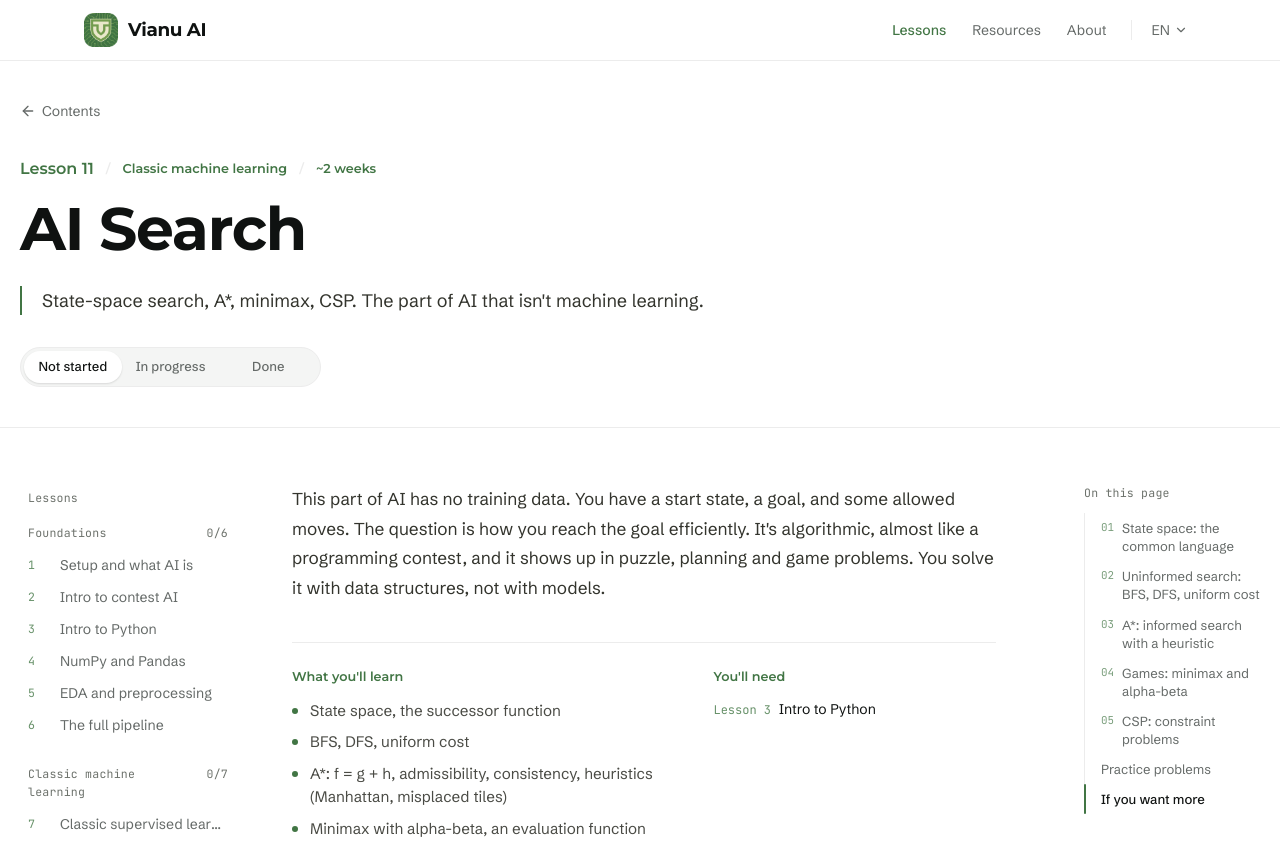
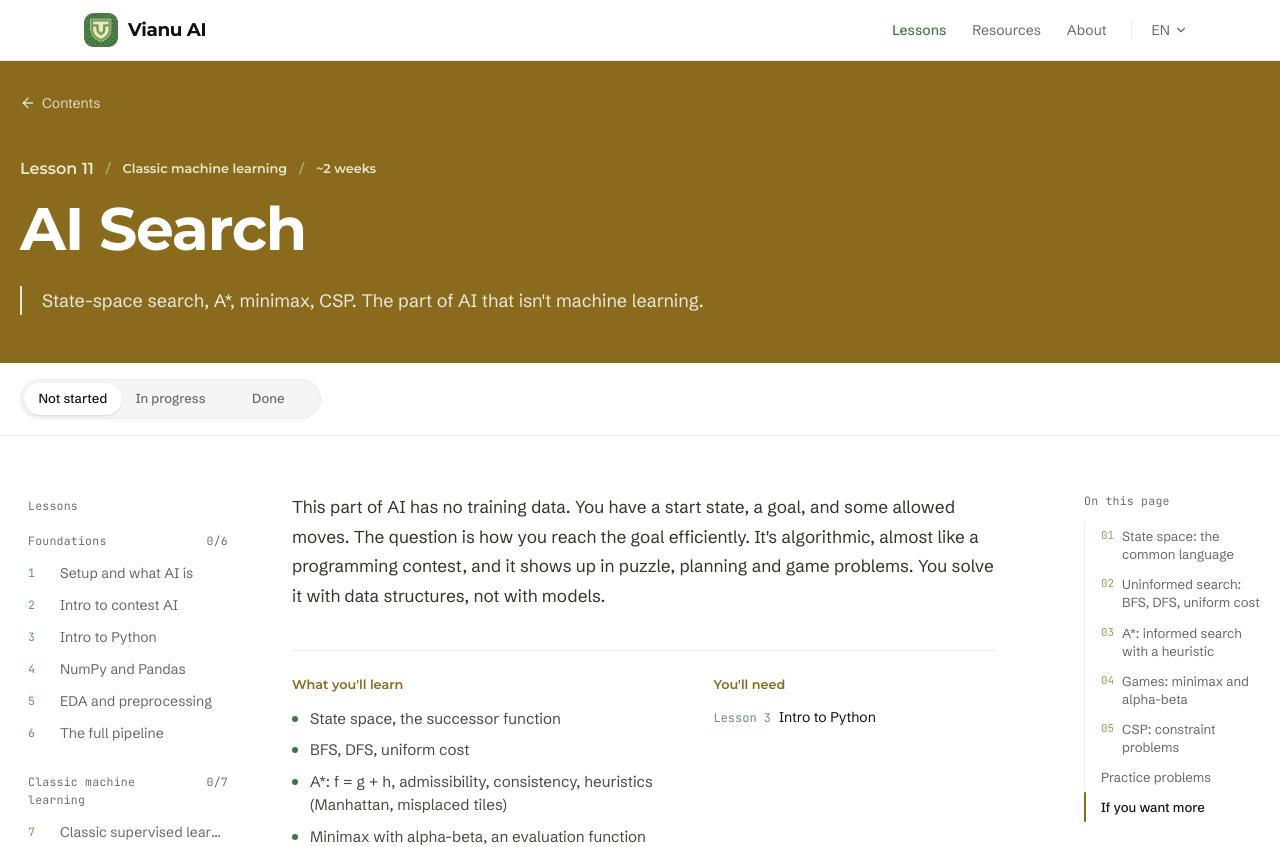
Before and after one commit to RaduGoga/platforma-vianu-ai, a Next.js app: page /en/programa/ai-search in a window 1280 px wide. Shown: the top 847 px of the page. Built offline with nearby package versions, Linux system fonts and the light colour scheme.

Commit message:
culori pe parti

```diff
--- a/src/app/globals.css
+++ b/src/app/globals.css
@@ -82,6 +82,25 @@
   --ring: #417544;
 
   --faint: #6d726c;
+
+  /* culoarea fiecărei părți din programă: verde-pin pentru fundamente (verdele
+     mărcii), ocru pentru machine learning clasic, albastru-ardezie pentru deep
+     learning. Toate trec AA pe alb și pe propria nuanță deschisă. Paginile
+     setează `--part` pe partea curentă; implicit e verdele mărcii. */
+  --part-fundamente: #417544;
+  --part-fundamente-ink: #2f5a34;
+  --part-fundamente-tint: #f0f4f0;
+  --part-clasic: #8a6a1c;
+  --part-clasic-ink: #6b5215;
+  --part-clasic-tint: #f6f3ed;
+  --part-deep: #3f5a7a;
+  --part-deep-ink: #2f4560;
+  --part-deep-tint: #f0f2f4;
+  --part: var(--primary);
+  --part-ink: var(--accent-ink);
+  --part-tint: var(--accent-tint);
+  /* cremul scutului din marcă: text și linii pe fundalurile colorate */
+  --cream: #eae9cb;
 
   /* cerneala de corp pentru lecții și texte lungi (un singur token, ca să se
      poata schimba dintr-un loc, ex. la un dark mode) */
@@ -197,13 +216,17 @@ html {
   font-family: var(--font-display);
   font-size: 0.8rem;
   font-weight: 600;
-  color: var(--primary);
+  color: var(--part);
 }
-/* numeral de secțiune, discret */
+/* pe o bandă în culoarea părții, eticheta trece pe crem */
+.band .kicker {
+  color: var(--cream);
+}
+/* numeral de secțiune, discret, în culoarea părții */
 .numeral {
   font-family: var(--font-mono);
   font-variant-numeric: tabular-nums;
-  color: color-mix(in srgb, var(--primary) 45%, transparent);
+  color: color-mix(in srgb, var(--part) 45%, transparent);
   line-height: 1;
 }
 
--- a/src/components/code-block.tsx
+++ b/src/components/code-block.tsx
@@ -78,7 +78,7 @@ export function CodeBlock({
   return (
     <figure className={className}>
       <div className="group/code relative">
-        <pre className="overflow-x-auto rounded-lg border-l-2 border-primary bg-[color:var(--code-bg)] p-4 pr-14 text-sm leading-relaxed text-[color:var(--code-fg)]">
+        <pre className="overflow-x-auto rounded-lg border-l-2 border-[var(--part)] bg-[color:var(--code-bg)] p-4 pr-14 text-sm leading-relaxed text-[color:var(--code-fg)]">
           <code className="font-mono" translate="no">
             {highlight(code)}
           </code>
--- a/src/components/lesson-nav.tsx
+++ b/src/components/lesson-nav.tsx
@@ -4,6 +4,7 @@ import Link from "next/link";
 import { Check, List } from "lucide-react";
 import { modules, parts, lessonNumber, type Part } from "@/data/curriculum";
 import { countDone, useProgress, type LessonStatus } from "@/lib/progress";
+import { partVars } from "@/lib/parts";
 import { useHref, useLang, useT } from "@/components/lang-provider";
 
 // Semnul de stare de lângă titlul lecției: bifă la cele terminate, un punct
@@ -43,9 +44,9 @@ export function LessonNav({
           mods.map((m) => m.code)
         );
         return (
-          <div key={partKey}>
+          <div key={partKey} style={partVars(partKey)}>
             <div className="flex items-baseline justify-between gap-2 px-2">
-              <span className="mono-label text-primary">
+              <span className="mono-label text-[var(--part)]">
                 {en ? parts[partKey].labelEn : parts[partKey].label}
               </span>
               <span
@@ -65,11 +66,11 @@ export function LessonNav({
                       aria-current={active ? "page" : undefined}
                       className={`focus-ring group flex items-center gap-2 rounded-md px-2 py-1.5 text-sm transition-colors ${
                         active
-                          ? "bg-[var(--accent-tint)] font-medium text-[var(--accent-ink)]"
+                          ? "bg-[var(--part-tint)] font-medium text-[var(--part-ink)]"
                           : "text-muted-foreground hover:bg-secondary hover:text-foreground"
                       }`}
                     >
-                      <span className="w-6 shrink-0 font-mono text-[0.72rem] tabular-nums text-primary/80">
+                      <span className="w-6 shrink-0 font-mono text-[0.72rem] tabular-nums text-[var(--part)] opacity-80">
                         {lessonNumber(m.code)}
                       </span>
                       <span className="min-w-0 flex-1 truncate">{en ? m.titleEn : m.title}</span>
--- a/src/components/lesson-toc.tsx
+++ b/src/components/lesson-toc.tsx
@@ -79,7 +79,7 @@ export function LessonToc({ entries, variant }: { entries: TocEntry[]; variant:
           {entries.map((e) => (
             <li key={e.id}>
               <a href={`#${e.id}`} className="focus-ring flex min-h-10 items-center gap-3 text-sm text-foreground">
-                <span className="w-6 shrink-0 font-mono text-xs tabular-nums text-primary/70">{e.numeral ?? "·"}</span>
+                <span className="w-6 shrink-0 font-mono text-xs tabular-nums text-[var(--part)] opacity-70">{e.numeral ?? "·"}</span>
                 {e.label}
               </a>
             </li>
@@ -96,7 +96,7 @@ export function LessonToc({ entries, variant }: { entries: TocEntry[]; variant:
         <ul ref={listRef} className="relative border-l border-border">
           <span
             aria-hidden
-            className="absolute -left-px w-[2px] rounded-full bg-primary transition-[top,height,opacity] duration-300 ease-[cubic-bezier(0.16,1,0.3,1)] motion-reduce:transition-none"
+            className="absolute -left-px w-[2px] rounded-full bg-[var(--part)] transition-[top,height,opacity] duration-300 ease-[cubic-bezier(0.16,1,0.3,1)] motion-reduce:transition-none"
             style={{ top: marker.top, height: marker.height, opacity: marker.height ? 1 : 0 }}
           />
           {entries.map((e) => {
@@ -112,7 +112,7 @@ export function LessonToc({ entries, variant }: { entries: TocEntry[]; variant:
                   }`}
                 >
                   {e.numeral && (
-                    <span className="pt-px font-mono text-[0.68rem] tabular-nums text-primary/70">{e.numeral}</span>
+                    <span className="pt-px font-mono text-[0.68rem] tabular-nums text-[var(--part)] opacity-70">{e.numeral}</span>
                   )}
                   <span>{e.label}</span>
                 </a>
--- a/src/components/lesson-view.tsx
+++ b/src/components/lesson-view.tsx
@@ -16,6 +16,7 @@ import { LessonDoneRow, LessonStatusControl } from "@/components/lesson-status";
 import { LessonToc, type TocEntry } from "@/components/lesson-toc";
 import { NotebookLinks } from "@/components/notebook-links";
 import { toggleSolved, useProgress } from "@/lib/progress";
+import { partVars } from "@/lib/parts";
 import { uniqueIds } from "@/lib/slug";
 import { useHref, useLang, useT } from "@/components/lang-provider";
 
@@ -77,48 +78,49 @@ export function LessonView({
     : [];
 
   return (
-    <>
-      {/* masthead lecție */}
-      <header className="border-b border-border">
-        <div className="mx-auto max-w-7xl px-5 pb-10 pt-10">
+    <div style={partVars(m.part)}>
+      {/* masthead lecție: o bandă plină în culoarea părții, pe toată lățimea,
+          ca la MLU-Explain; sub ea, pe alb, starea lecției și notebook-ul */}
+      <header className="band bg-[var(--part)] text-white">
+        <div className="mx-auto max-w-7xl px-5 pb-12 pt-8">
           <Link
             href={href("/programa")}
-            className="focus-ring inline-flex items-center gap-1.5 text-sm text-muted-foreground transition-colors hover:text-foreground"
+            className="focus-ring inline-flex items-center gap-1.5 text-sm text-white/75 transition-colors hover:text-white"
           >
             <ArrowLeft className="size-4" aria-hidden /> {t("Cuprins", "Contents")}
           </Link>
 
-          <div className="kicker mt-8 flex flex-wrap items-center gap-x-3 gap-y-1">
+          <div className="kicker mt-10 flex flex-wrap items-center gap-x-3 gap-y-1">
             <span className="text-base">
               {t("Lecția", "Lesson")} {lessonNumber(m.code)}
             </span>
-            <span className="text-border">/</span>
+            <span className="opacity-50">/</span>
             <span>{part}</span>
             {lesson && (
               <>
-                <span className="text-border">/</span>
+                <span className="opacity-50">/</span>
                 <span>{lesson.duration}</span>
               </>
             )}
           </div>
 
-          <h1 className="display mt-4 text-4xl leading-[1] sm:text-6xl">{title}</h1>
+          <h1 className="display mt-4 text-4xl leading-[1] text-white sm:text-6xl">{title}</h1>
 
-          <p className="serif mt-6 max-w-3xl border-l-2 border-primary pl-5 text-lg leading-relaxed text-[color:var(--prose)]">
+          <p className="serif mt-6 max-w-3xl border-l-2 border-[var(--cream)] pl-5 text-lg leading-relaxed text-white/85">
             {en ? m.summaryEn ?? m.summary : m.summary}
           </p>
-
-          {lesson && (
-            <>
-              <div className="mt-8 flex flex-wrap items-center gap-x-6 gap-y-3">
-                <LessonStatusControl code={m.code} />
-                <NotebookLinks slug={m.slug} />
-              </div>
-              <RecordVisit code={m.code} slug={m.slug} title={title} />
-            </>
-          )}
         </div>
       </header>
+
+      {lesson && (
+        <div className="border-b border-border bg-background">
+          <div className="mx-auto flex max-w-7xl flex-wrap items-center gap-x-6 gap-y-3 px-5 py-4">
+            <LessonStatusControl code={m.code} />
+            <NotebookLinks slug={m.slug} />
+          </div>
+          <RecordVisit code={m.code} slug={m.slug} title={title} />
+        </div>
+      )}
 
       <div className="mx-auto max-w-7xl px-5 lg:grid lg:grid-cols-[14rem_minmax(0,1fr)] lg:gap-12 xl:grid-cols-[14rem_minmax(0,1fr)_11rem]">
         <aside className="hidden lg:block lg:pt-14">
@@ -239,7 +241,7 @@ export function LessonView({
           {lesson && <LessonToc entries={toc} variant="rail" />}
         </aside>
       </div>
-    </>
+    </div>
   );
 }
 
--- /dev/null
+++ b/src/lib/parts.ts
@@ -0,0 +1,13 @@
+import type { CSSProperties } from "react";
+import type { Part } from "@/data/curriculum";
+
+// Fiecare parte a programei are culoarea ei (definite în globals.css):
+// Fundamente verde-pin, Machine learning clasic ocru, Deep learning albastru-ardezie.
+// Componentele primesc culoarea prin variabila `--part`, ca să nu știe care parte e.
+export function partVars(part: Part): CSSProperties {
+  return {
+    "--part": `var(--part-${part})`,
+    "--part-ink": `var(--part-${part}-ink)`,
+    "--part-tint": `var(--part-${part}-tint)`,
+  } as CSSProperties;
+}
```
Also changed, not shown: src/components/programa-list.tsx (+6 -5 lines).
